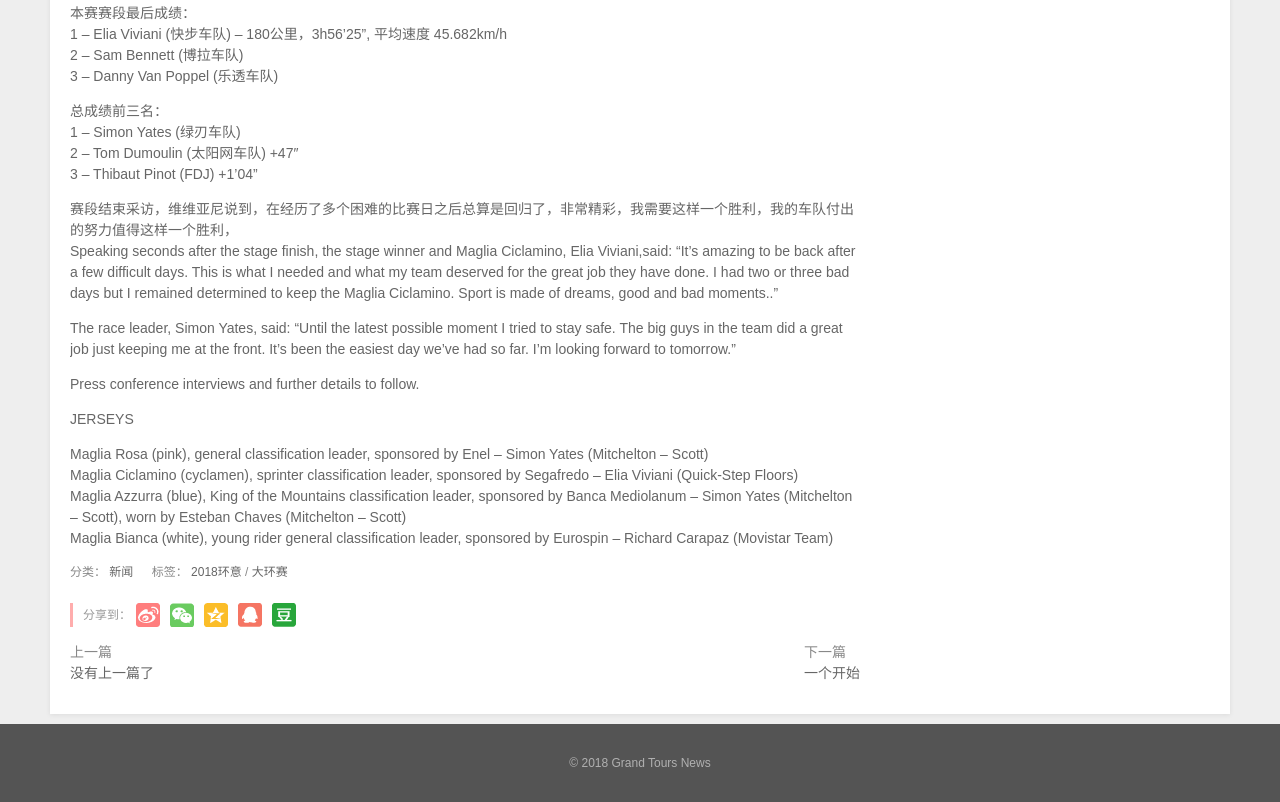
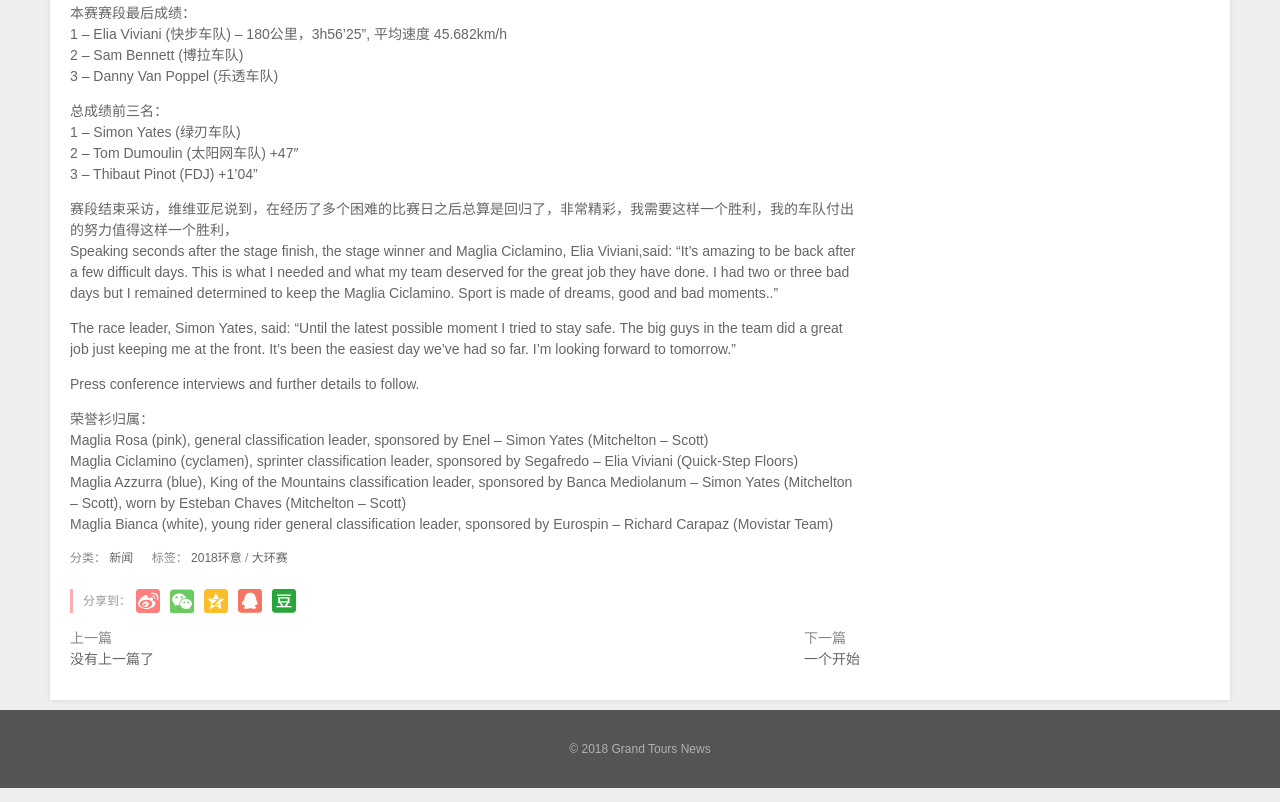
Before and after one commit to grand2s/grand2s.github.io, a plain HTML site: page 2018/05/19/giro-d-italia-2018-s13/index.html in a window 1280 px wide. Shown: the part 696-1498 px from the top of the page. Drawn offline with Linux system fonts and the light colour scheme.

Commit message:
Site updated: 2018-05-19 17:11:16

```diff
--- a/2018/05/19/giro-d-italia-2018-s13/index.html
+++ b/2018/05/19/giro-d-italia-2018-s13/index.html
@@ -94,8 +94,7 @@
 <p>赛段结束采访，维维亚尼说到，在经历了多个困难的比赛日之后总算是回归了，非常精彩，我需要这样一个胜利，我的车队付出的努力值得这样一个胜利，<br>Speaking seconds after the stage finish, the stage winner and Maglia Ciclamino, Elia Viviani,said: “It’s amazing to be back after a few difficult days. This is what I needed and what my team deserved for the great job they have done. I had two or three bad days but I remained determined to keep the Maglia Ciclamino. Sport is made of dreams, good and bad moments..”</p>
 <p>The race leader, Simon Yates, said: “Until the latest possible moment I tried to stay safe. The big guys in the team did a great job just keeping me at the front. It’s been the easiest day we’ve had so far. I’m looking forward to tomorrow.”</p>
 <p>Press conference interviews and further details to follow.</p>
-<p>JERSEYS</p>
-<p>Maglia Rosa (pink), general classification leader, sponsored by Enel – Simon Yates (Mitchelton – Scott)<br>Maglia Ciclamino (cyclamen), sprinter classification leader, sponsored by Segafredo – Elia Viviani (Quick-Step Floors)<br>Maglia Azzurra (blue), King of the Mountains classification leader, sponsored by Banca Mediolanum – Simon Yates (Mitchelton – Scott), worn by Esteban Chaves (Mitchelton – Scott)<br>Maglia Bianca (white), young rider general classification leader, sponsored by Eurospin – Richard Carapaz (Movistar Team)</p>
+<p>荣誉衫归属：<br>Maglia Rosa (pink), general classification leader, sponsored by Enel – Simon Yates (Mitchelton – Scott)<br>Maglia Ciclamino (cyclamen), sprinter classification leader, sponsored by Segafredo – Elia Viviani (Quick-Step Floors)<br>Maglia Azzurra (blue), King of the Mountains classification leader, sponsored by Banca Mediolanum – Simon Yates (Mitchelton – Scott), worn by Esteban Chaves (Mitchelton – Scott)<br>Maglia Bianca (white), young rider general classification leader, sponsored by Eurospin – Richard Carapaz (Movistar Team)</p>
 
     </div>
     <p class="post-meta">
```
